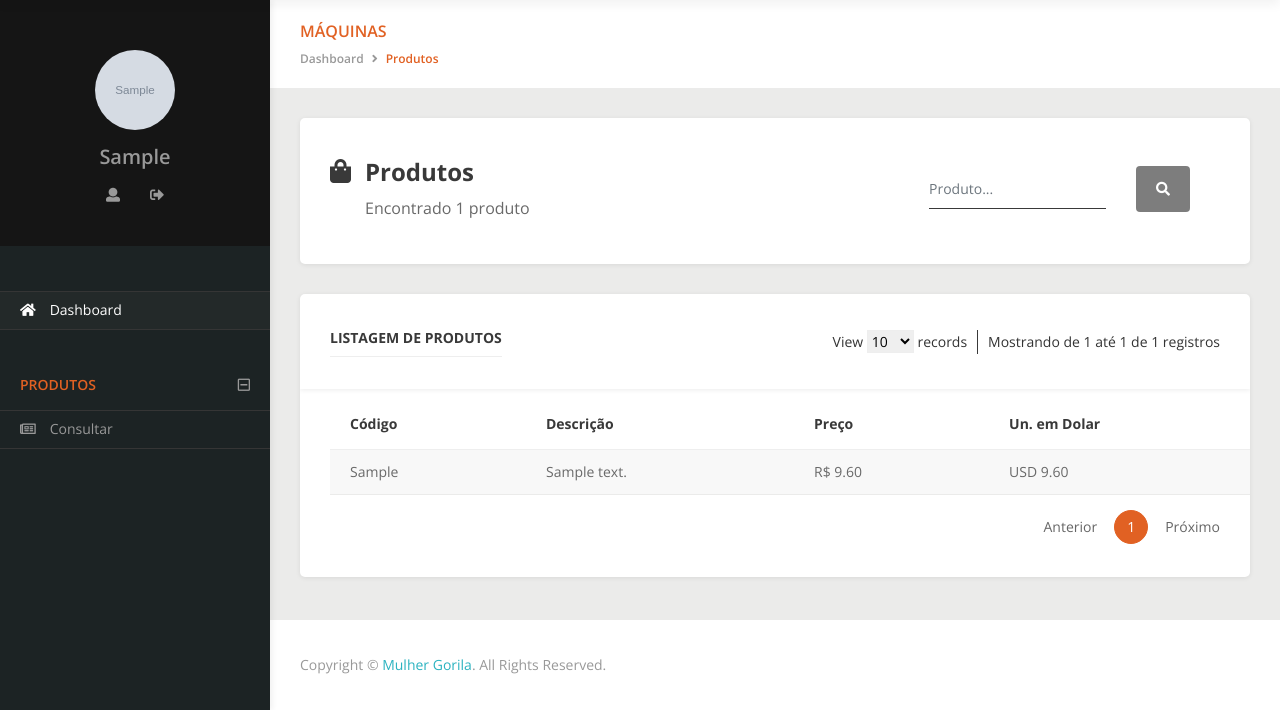
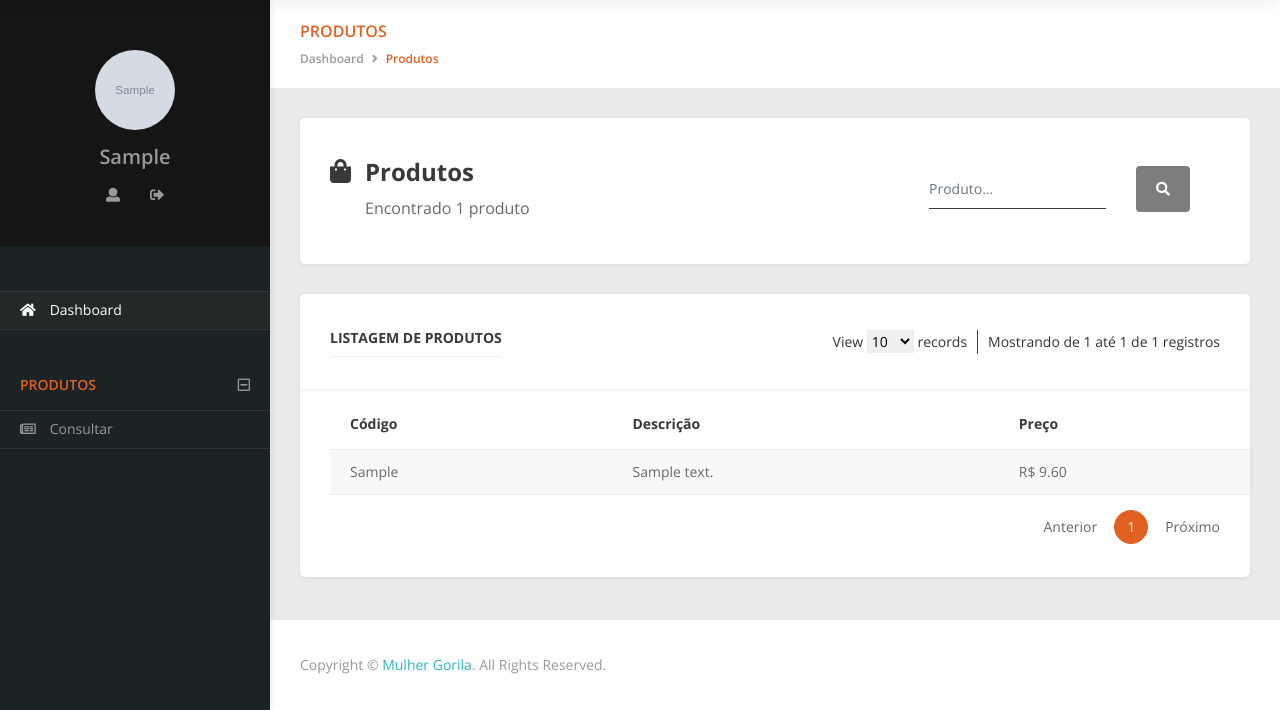
Before and after one commit to tiagocordeiro/zumaq-partners, a Django app: page /products/list/ in a window 1280 px wide. Shown: the part 90-800 px from the top of the page. Run offline with Django 3.2, Linux system fonts and the light colour scheme; a user stored in the database is signed in; tables that the repository leaves empty hold one stand-in row (values such as "Sample post"); grey boxes marked "Sample" are stand-in pictures; some libraries are stand-ins or nearby versions.

Commit message:
Esconder Preço em Dólar do Revendedor.
This close #43

```diff
--- a/templates/products/list.html
+++ b/templates/products/list.html
@@ -3,7 +3,7 @@
 {% load core_extras %}
 
 {% block title %}Dashboard - S.I.E.{% endblock %}
-{% block page-title %}Máquinas{% endblock %}
+{% block page-title %}Produtos{% endblock %}
 
 {% block breadcrumb %}
   <li class="breadcrumb-item"><a href="{% url 'dashboard' %}">Dashboard</a></li>
@@ -43,7 +43,9 @@
             <th>Código</th>
             <th>Descrição</th>
             <th>Preço</th>
+            {% if request.user|has_group:"Gerente" %}
             <th>Un. em Dolar</th>
+            {% endif %}
           </tr>
           </thead>
           <tbody>
@@ -62,9 +64,11 @@
             <td>
               R$ {{ produto.cliente_paga }}
             </td>
+            {% if request.user|has_group:"Gerente" %}
             <td>
               USD {{ produto.unitario_em_dolar }}
             </td>
+            {% endif %}
           </tr>
           {% endfor %}
           </tbody>
```
